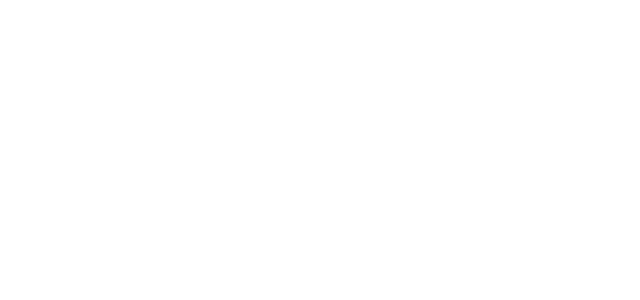
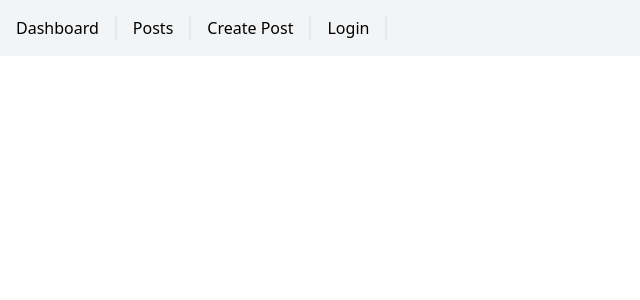
Before and after one commit to yasinelbuz/senior-assignment, a React (Vite) app: page /403 in a window 1280 px wide. Before the commit this address had no page. Shown: the top 300 px of the page, without its empty margins (0-640 px from the left). Built offline with nearby package versions, Linux system fonts and the light colour scheme.

Commit message:
Home page, login page and post page were added to the application structure. Main component was updated and MainLayout was used for page transitions. Necessary controls were added for loading status and error handling.

```diff
--- a/src/App.tsx
+++ b/src/App.tsx
@@ -1,11 +1,15 @@
 import {useRoutes } from 'react-router-dom'
 import routes from './routes'
+import MainLayout from './components/main-layout';
 
 function App() {
 
   return (
-    <>{useRoutes(routes)}</>
-  )
+    <>
+      <MainLayout />
+      {useRoutes(routes)}
+    </>
+  );
 }
 
 export default App
--- /dev/null
+++ b/src/pages/home.tsx
@@ -0,0 +1,47 @@
+import Loading from "../components/loading";
+import { useGetAllComments } from "../services/comments";
+import { useGetPosts } from "../services/posts";
+import { Comment } from "../types/comments";
+import { Post } from "../types/posts";
+
+export default function HomePage() {
+
+    const { data: posts, isLoading:postsLoading, error:postsError } = useGetPosts();
+    const { data: comments, isLoading:commentsLoading, error:commentsError } = useGetAllComments();
+
+    if (postsLoading || commentsLoading) {
+        return <Loading />;
+    }
+
+    if (postsError) {
+        return <div>Error: {postsError.message}</div>;
+    }
+
+    if (commentsError) {
+        return <div>Error: {commentsError.message}</div>;
+    }
+
+  return (
+    <div className="flex gap-8 p-8">
+      <div className="w-1/2 bg-white rounded-lg shadow-lg p-6">
+        <h2 className="text-2xl font-bold text-gray-800 mb-4">Posts List</h2>
+        {posts?.map((post: Post, index: number) => (
+            <div key={post.id} className="mb-4">
+                <h3 className="text-lg font-bold text-gray-800">{index + 1} - {post.title}</h3>
+                <p className="text-gray-600">{post.body}</p>
+            </div>
+        ))}
+      </div>
+
+      <div className="w-1/2 bg-white rounded-lg shadow-lg p-6">
+        <h2 className="text-2xl font-bold text-gray-800 mb-4">Comments List</h2>
+        {comments?.map((comment:Comment, index: number) => (
+            <div key={comment.id} className="mb-4">
+                <h3 className="text-lg font-bold text-gray-800">{index + 1} - {comment.name}</h3>
+                <p className="text-gray-600">{comment.body}</p>
+            </div>
+        ))}
+      </div>
+    </div>
+  )
+}
--- a/src/routes/index.tsx
+++ b/src/routes/index.tsx
@@ -1,9 +1,13 @@
-// ./routes.js
+import HomePage from '../pages/home';
 
+// Route tanımlamaları
 const routes = [
 	{
-		path: "/",
-		element: <>Home</>,
+		name: 'home',
+		path: '/',
+		element: <HomePage />,
+		permissions: ['public'],
+		translations: () => Promise.resolve({})
 	},
 ];
 
```
Also changed, not shown: src/pages/create-post.tsx (added), src/pages/login.tsx (added), src/pages/posts.tsx (added).
